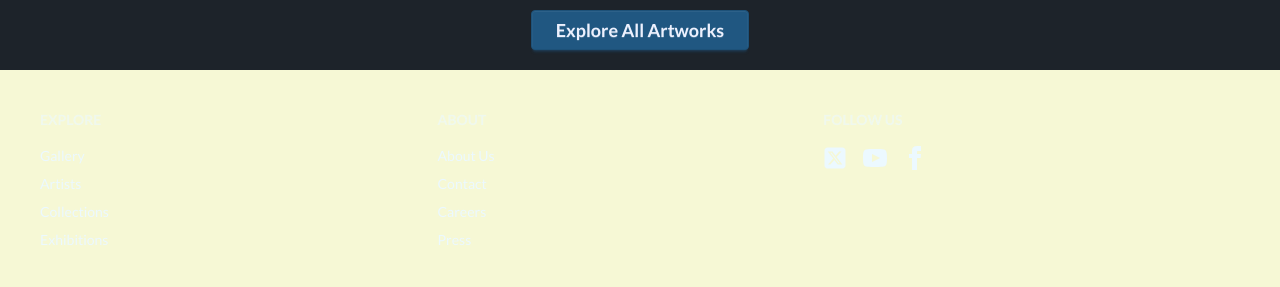
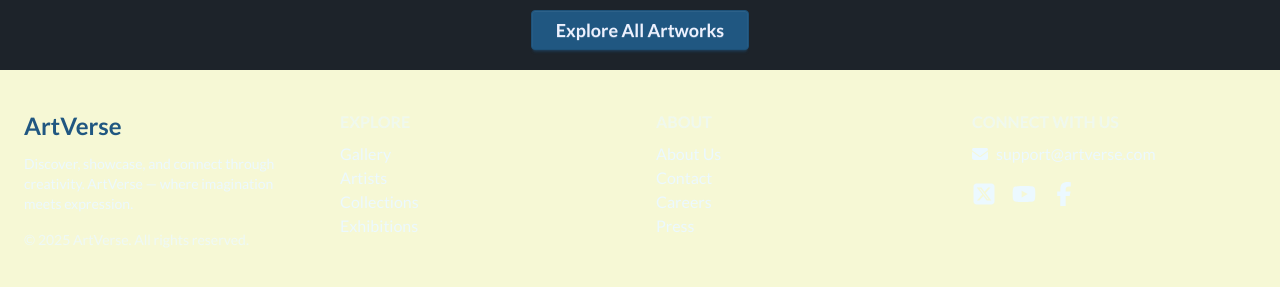
Before and after one commit to SadiaHaque05/assignment-10-client, a React (Vite) app: page / in a window 1280 px wide. Shown: the part 595-882 px from the top of the page. Built offline with nearby package versions, Linux system fonts and the light colour scheme; no server answers.

Commit message:
updated the footer

```diff
--- a/src/Components/Footer/Footer.jsx
+++ b/src/Components/Footer/Footer.jsx
@@ -1,56 +1,64 @@
 import React from "react";
-import { FaSquareXTwitter } from "react-icons/fa6";
+import {
+  FaSquareXTwitter,
+  FaYoutube,
+  FaFacebookF,
+  FaEnvelope,
+} from "react-icons/fa6";
 
 const Footer = () => {
   return (
-    <footer className="footer sm:footer-horizontal bg-base-300 dark:bg-gray-800 text-base-content dark:text-white p-10 mt-auto">
+    <footer className="bg-base-300 dark:bg-gray-800 text-base-content dark:text-white py-10 mt-auto">
+      <div className="max-w-7xl mx-auto px-6 grid grid-cols-1 sm:grid-cols-2 md:grid-cols-4 gap-8">
+        <div>
+          <h2 className="text-2xl font-bold mb-3 text-primary">ArtVerse</h2>
+          <p className="text-sm">
+            Discover, showcase, and connect through creativity. ArtVerse — where
+            imagination meets expression.
+          </p>
+          <p className="mt-4 text-sm opacity-80">
+            © {new Date().getFullYear()} ArtVerse. All rights reserved.
+          </p>
+        </div>
+
         <nav>
           <h6 className="footer-title">Explore</h6>
+          <div className="flex flex-col">
             <a className="link link-hover">Gallery</a>
             <a className="link link-hover">Artists</a>
             <a className="link link-hover">Collections</a>
             <a className="link link-hover">Exhibitions</a>
+          </div>
         </nav>
+
         <nav>
           <h6 className="footer-title">About</h6>
+          <div className="flex flex-col">
             <a className="link link-hover">About Us</a>
             <a className="link link-hover">Contact</a>
             <a className="link link-hover">Careers</a>
             <a className="link link-hover">Press</a>
+          </div>
         </nav>
-      <nav>
-        <h6 className="footer-title">Follow Us</h6>
-        <div className="grid grid-flow-col gap-4">
-          {/* X Logo */}
-            <a aria-label="X (Twitter)">
-              <FaSquareXTwitter className="w-6 h-6" />
+
+        <div>
+          <h6 className="footer-title">Connect With Us</h6>
+          <p className="flex items-center gap-2">
+            <FaEnvelope /> support@artverse.com
+          </p>
+          <div className="flex gap-4 mt-4">
+            <a aria-label="Twitter (X)">
+              <FaSquareXTwitter className="w-6 h-6 hover:text-gray-900 transition-colors" />
             </a>
-          {/* YouTube */}
             <a aria-label="YouTube">
-            <svg
-              xmlns="http://www.w3.org/2000/svg"
-              width="24"
-              height="24"
-              viewBox="0 0 24 24"
-              className="fill-current"
-            >
-              <path d="M19.615 3.184c-3.604-.246-11.631-.245-15.23 0-3.897.266-4.356 2.62-4.385 8.816.029 6.185.484 8.549 4.385 8.816 3.6.245 11.626.246 15.23 0 3.897-.266 4.356-2.62 4.385-8.816-.029-6.185-.484-8.549-4.385-8.816zm-10.615 12.816v-8l8 3.993-8 4.007z" />
-            </svg>
+              <FaYoutube className="w-6 h-6 hover:text-red-500 transition-colors" />
             </a>
-          {/* Facebook */}
             <a aria-label="Facebook">
-            <svg
-              xmlns="http://www.w3.org/2000/svg"
-              width="24"
-              height="24"
-              viewBox="0 0 24 24"
-              className="fill-current"
-            >
-              <path d="M9 8h-3v4h3v12h5v-12h3.642l.358-4h-4v-1.667c0-.955.192-1.333 1.115-1.333h2.885v-5h-3.808c-3.596 0-5.192 1.583-5.192 4.615v3.385z" />
-            </svg>
+              <FaFacebookF className="w-6 h-6 hover:text-blue-600 transition-colors" />
             </a>
           </div>
-      </nav>
+        </div>
+      </div>
     </footer>
   );
 };
```
Lines whose indentation alone changed are shown as unchanged.
